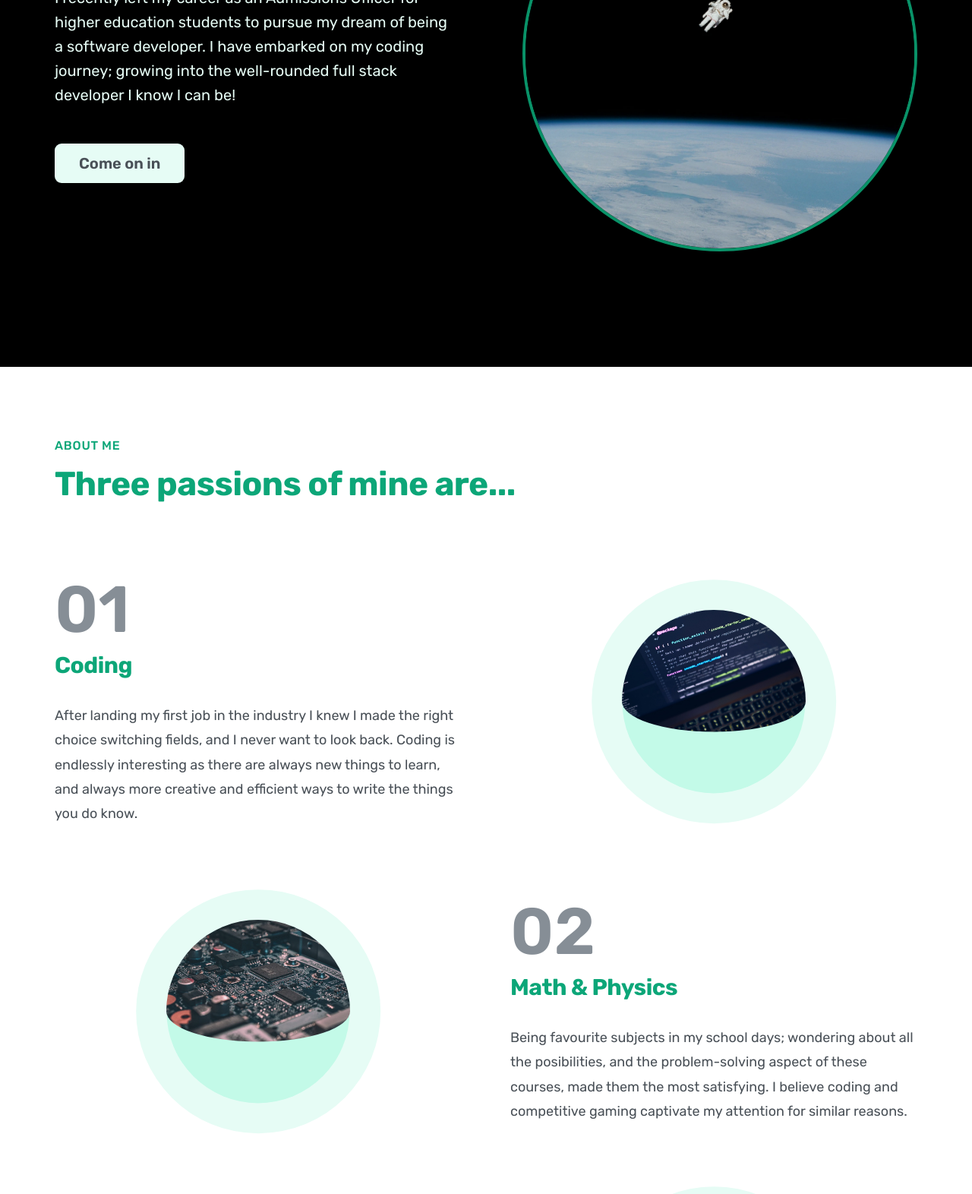
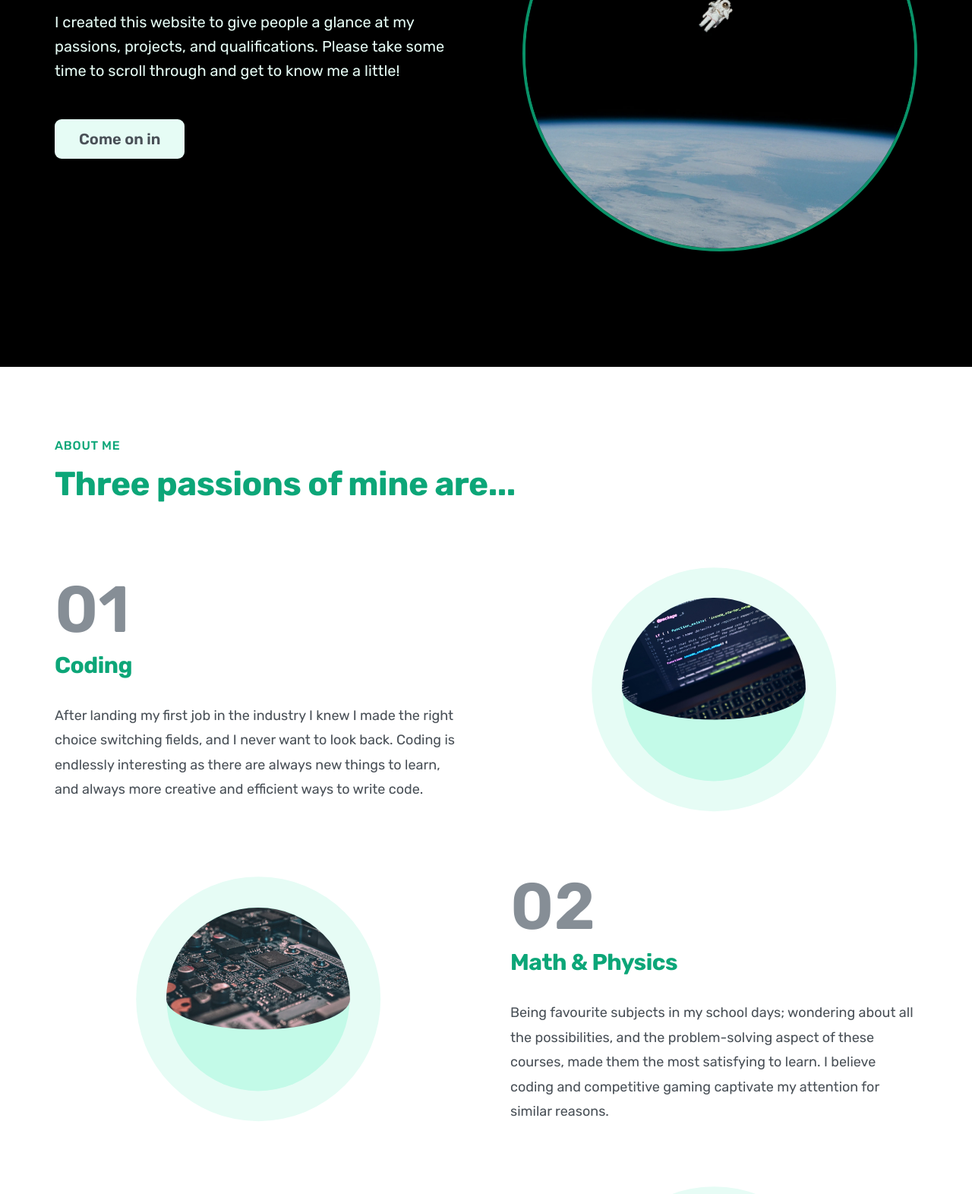
Before and after one commit to bocciakt/info-hub, a plain HTML site: page index.html in a window 1280 px wide. Shown: the part 387-1959 px from the top of the page at 76% size. Drawn offline with nearby package versions, Linux system fonts and the light colour scheme; some packages are replaced by stand-ins of ours; a script that the page names is missing.

Commit message:
docs: updates to paragraphs and linked resume

```diff
--- a/index.html
+++ b/index.html
@@ -56,9 +56,8 @@
             Stay awhile and listen...
           </h1>
           <p class="hero-description">
-            I recently left my career as an Admissions Officer for higher education students to pursue my dream of being
-            a software developer. I have embarked on my coding journey; growing into the well-rounded full stack
-            developer I know I can be!
+            I created this website to give people a glance at my passions, projects, and qualifications. Please take
+            some time to scroll through and get to know me a little!
           </p>
           <a href="#about-me" class="btn btn--outline nav-scroll margin-right-sm">Come on in</a>
         </div>
@@ -85,7 +84,7 @@
           <p class="passion-description">
             After landing my first job in the industry I knew I made the right choice switching fields, and I never want
             to look back. Coding is endlessly interesting as there are always new things to learn, and always more
-            creative and efficient ways to write the things you do know.
+            creative and efficient ways to write code.
           </p>
         </div>
         <div class="passion-img-box">
@@ -100,9 +99,9 @@
           <p class="passion-number">02</p>
           <h3 class="heading-tertiary">Math & Physics</h3>
           <p class="passion-description">
-            Being favourite subjects in my school days; wondering about all the posibilities, and the problem-solving
-            aspect of these courses, made them the most satisfying. I believe coding and competitive gaming captivate my
-            attention for similar reasons.
+            Being favourite subjects in my school days; wondering about all the possibilities, and the problem-solving
+            aspect of these courses, made them the most satisfying to learn. I believe coding and competitive gaming
+            captivate my attention for similar reasons.
           </p>
         </div>
 
@@ -140,9 +139,9 @@
         </div>
         <div class="cv-item">
           <ion-icon class="cv-icon" name="git-branch-outline"></ion-icon>
-          <p class="cv-title">Technical Skills</p>
+          <p class="cv-title">Frameworks & Tools</p>
           <p class="cv-text">
-            Flask, Celery, Git, Docker, Nginx, Django, Ubuntu.
+            Flask, React, Ruby on Rails, Celery, Django, Bootstrap, Git, Docker, Nginx.
           </p>
         </div>
         <div class="cv-item">
```
Also changed, not shown: 1 other file.
